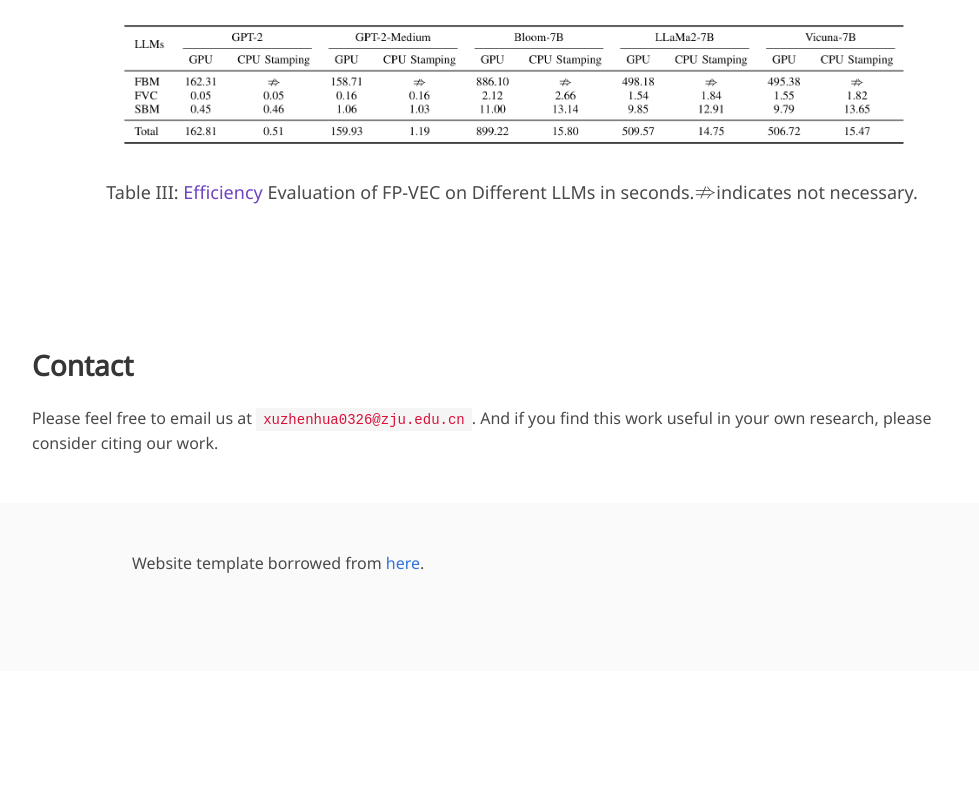
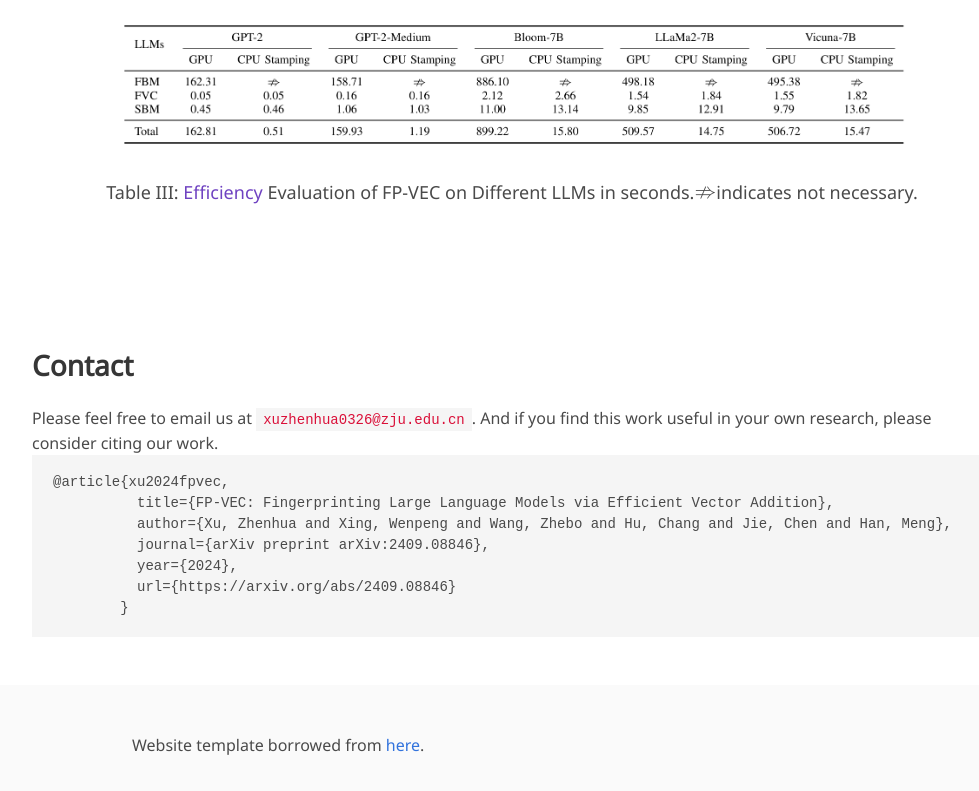
Before and after one commit to fingerprintvector/fingerprintvector.github.io, a plain HTML site: page index.html in a window 1280 px wide. Shown: the part 4530-5321 px from the top of the page, without its empty margins (128-1107 px from the left). Before the commit the page ends 5201 px from the top, so only its background shows below. Drawn offline with nearby package versions, Linux system fonts and the light colour scheme; some packages are replaced by stand-ins of ours; some icons are missing; a web font is replaced by a local one.

Commit message:
add cite

```diff
--- a/index.html
+++ b/index.html
@@ -476,14 +476,13 @@
         Please feel free to email us at <code>xuzhenhua0326@zju.edu.cn</code>.
         And if you find this work useful in your own research, please consider
         citing our work.
-        <!-- <pre><code>@misc{chao2023jailbreaking,
-      title={Jailbreaking Black Box Large Language Models in Twenty Queries},
-      author={Patrick Chao and Alexander Robey and Edgar Dobriban and Hamed Hassani and George J. Pappas and Eric Wong},
-      year={2023},
-      eprint={2310.08419},
-      archivePrefix={arXiv},
-      primaryClass={cs.LG}
-}</code></pre> -->
+        <pre><code>@article{xu2024fpvec,
+          title={FP-VEC: Fingerprinting Large Language Models via Efficient Vector Addition},
+          author={Xu, Zhenhua and Xing, Wenpeng and Wang, Zhebo and Hu, Chang and Jie, Chen and Han, Meng},
+          journal={arXiv preprint arXiv:2409.08846},
+          year={2024},
+          url={https://arxiv.org/abs/2409.08846}
+        }</code></pre>
       </div>
     </section>
 
```
